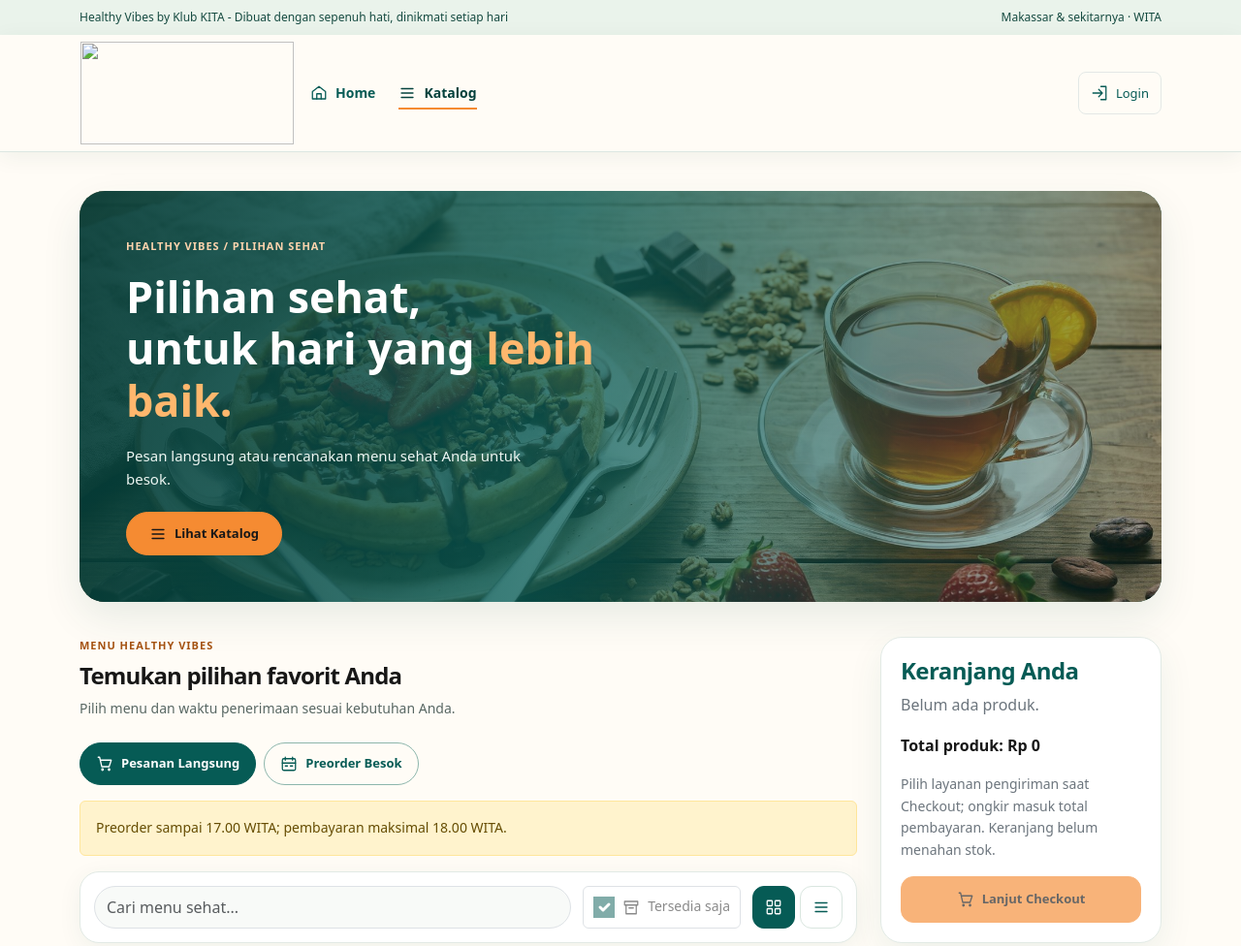
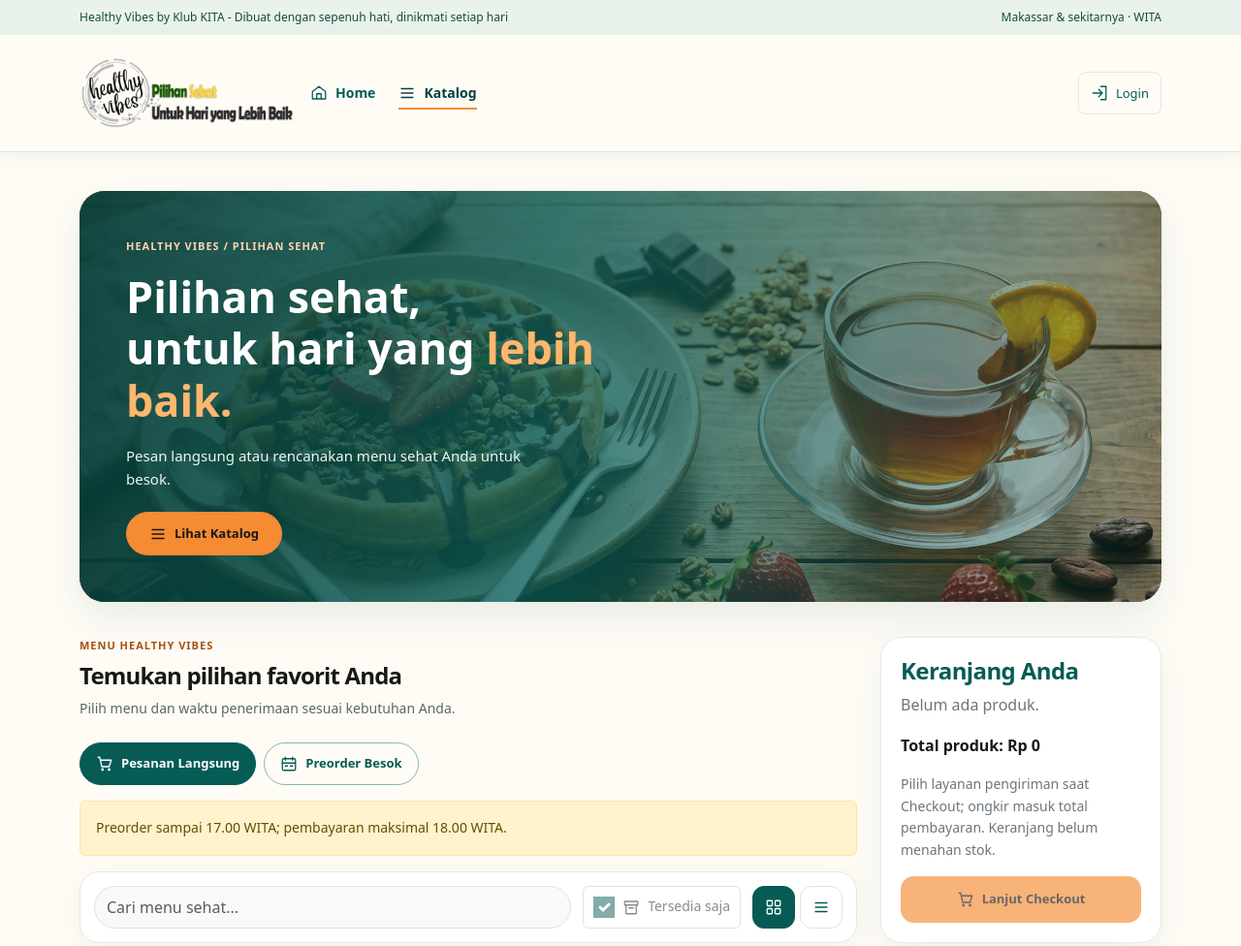
Before and after one commit to amihaji/healthyvibes, a plain HTML site: page index.html in a window 1280 px wide. Shown: the top 976 px of the page at 97% size. Drawn offline with nearby package versions, Linux system fonts and the light colour scheme.

Commit message:
Update index.html
update

```diff
--- a/index.html
+++ b/index.html
@@ -32,7 +32,7 @@
       <div class="container header-inner">
         <!-- Klik logo membuka kembali katalog Healthy Vibes. -->
         <button class="brand btn p-0" data-nav="shop" type="button" aria-label="Healthy Vibes, kembali ke katalog">
-          <img src="image/Logo_HealthyVibes_PilihanSehat.png KITA" class="brand-logo" decoding="async">
+          <img src="image/Logo_HealthyVibes_PilihanSehat.png" class="brand-logo" decoding="async">
         </button>
         <!-- Tautan Home membuka Berat Idealku; Katalog dan Status memakai halaman internal. -->
         <nav id="site-nav" aria-label="Navigasi utama" class="site-nav">
```
